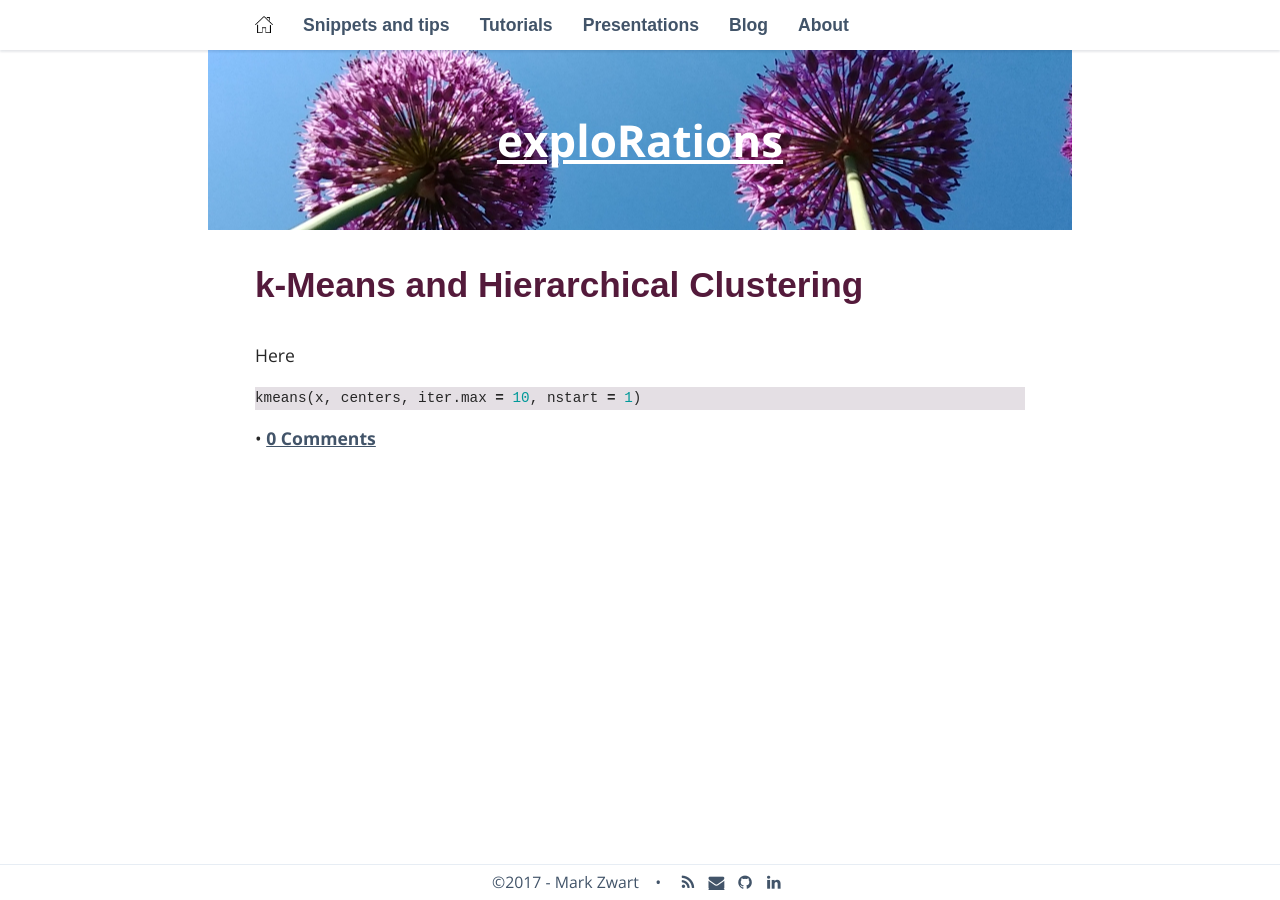
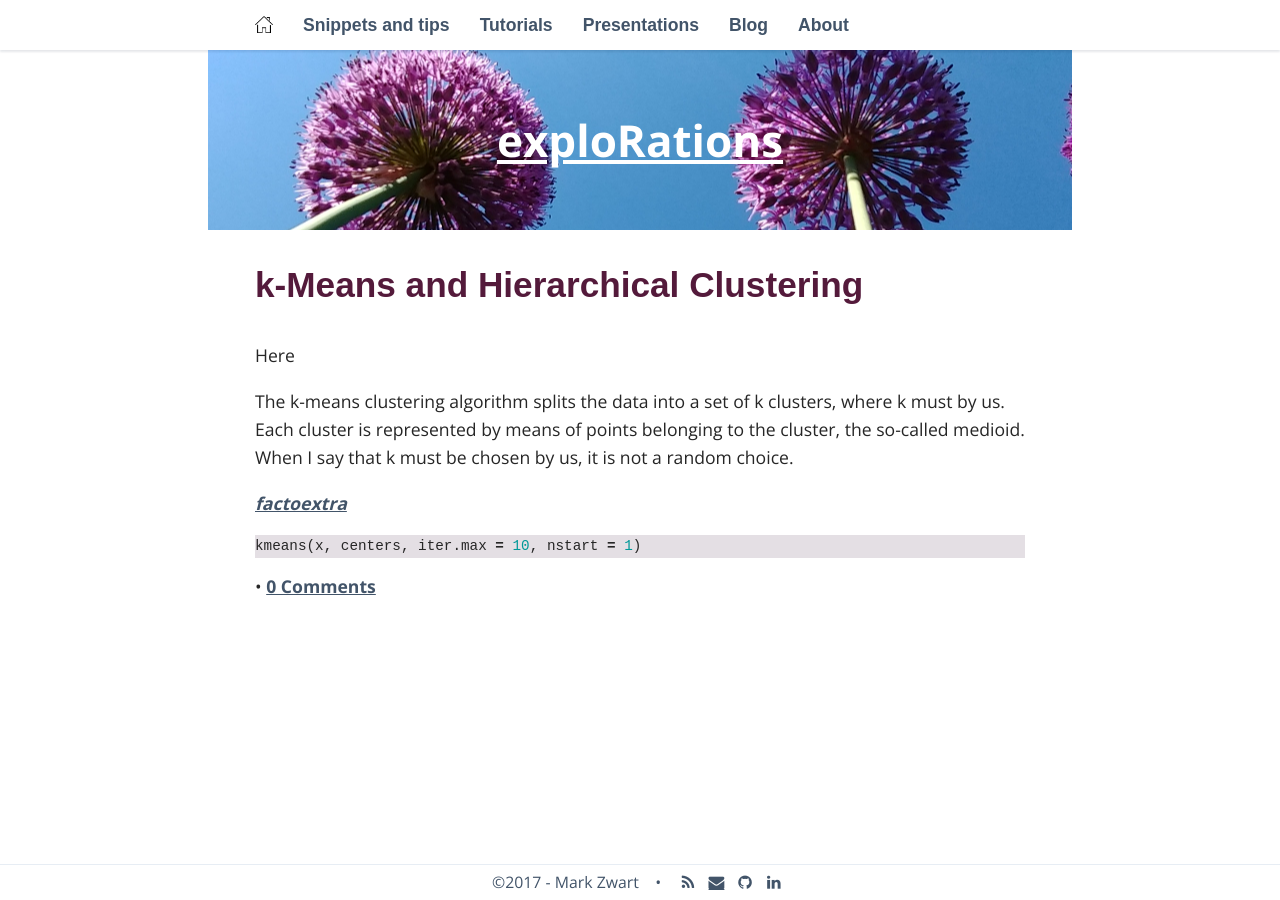
Before and after one commit to mark-me/mark-me.github.io, a Jekyll site: the page built from _pages/tutorials/kmeans.md, in a window 1280 px wide. Built offline with Jekyll 4.4.1, drawn with Linux system fonts in a browser that asks for light colours; nearby versions of some CDN libraries; some web fonts are replaced; comment, search, counter and statistics services are not loaded.

Commit message:
Update kmeans.md

````diff
--- a/_pages/tutorials/kmeans.md
+++ b/_pages/tutorials/kmeans.md
@@ -7,6 +7,12 @@ permalink: /kmeans/
 
 Here
 
+The k-means clustering algorithm splits the data into a set of k clusters, where k must by us. Each cluster is represented by means of points belonging to the cluster, the so-called medioid. When I say that k must be chosen by us, it is not a random choice.
+
+*[factoextra](http://www.sthda.com/english/rpkgs/factoextra/#cluster-analysis-and-factoextra)*
+
+
+
 ```r
 kmeans(x, centers, iter.max = 10, nstart = 1)
 ```
````
